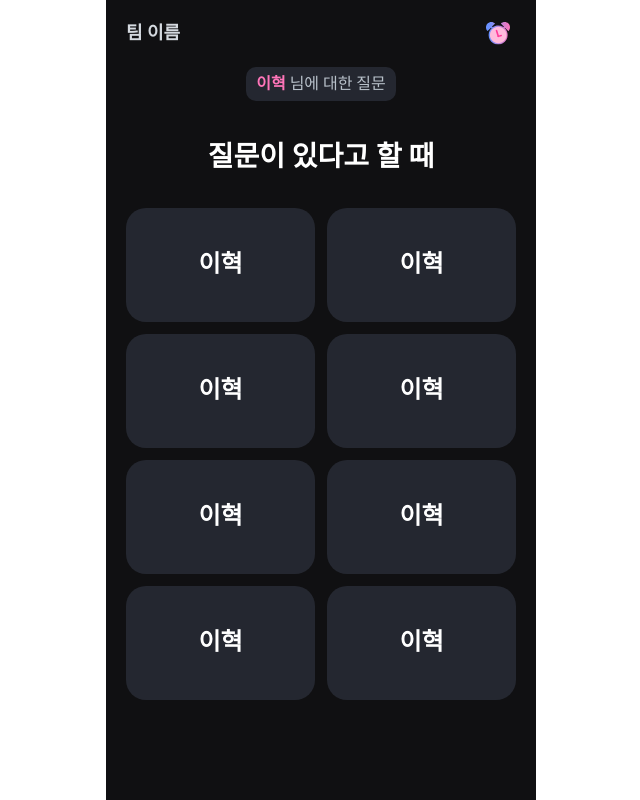
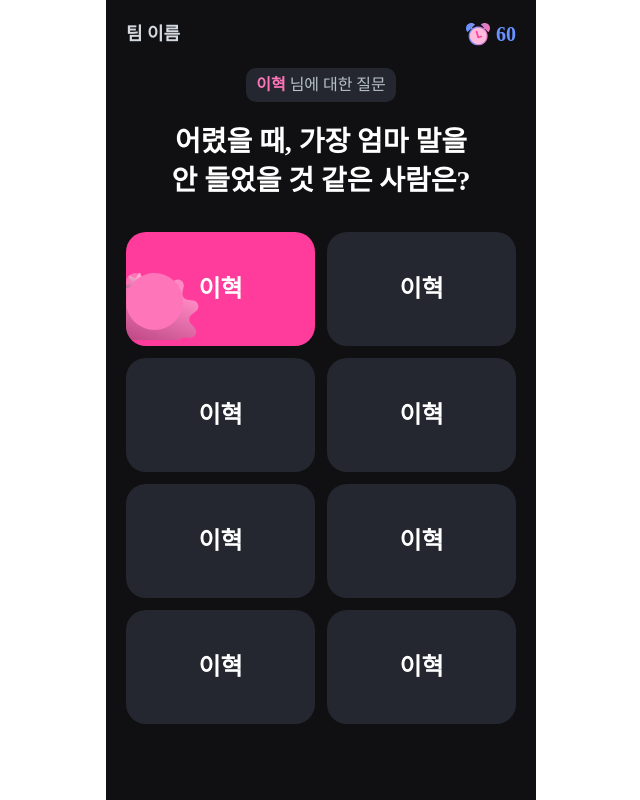
Before and after one commit to 2026-hajithon/2026-team01-impress-web, a React (Vite) app: page / in a window 1280 px wide. Shown: the whole page, without its empty margins (319-959 px from the left). Built offline with nearby package versions, Linux system fonts and the light colour scheme; a web font is replaced by a local one.

Commit message:
feat: 그래픽 import 추가

```diff
--- a/src/components/Header.jsx
+++ b/src/components/Header.jsx
@@ -1,23 +1,19 @@
 import TimerIcon from "@assets/Game/GameClock.svg";
 
-function Header({ title, timer, rightSlot, className = "" }) {
+function Header({ title, timer }) {
   return (
     <header
-      className={[
-        "flex w-full items-center justify-between",
-        "bg-transparent px-5 py-5",
-        className,
-      ].join(" ")}
+      className={
+        "flex w-full items-center justify-between bg-transparent px-5 py-5"
+      }
     >
       <h1 className="text-sub1-1 text-gray-200">{title}</h1>
-
-      {rightSlot ??
-        (timer !== undefined && (
-          <div className="flex shrink-0 items-center gap-1.5">
-            <img src={TimerIcon}></img>
-            <span className="text-head3-2 text-main-blue">{timer}</span>
-          </div>
-        ))}
+      {timer !== undefined && (
+        <div className="flex shrink-0 items-center gap-1.5">
+          <img src={TimerIcon} />
+          <span className="text-head3-2 text-main-blue">{timer}</span>
+        </div>
+      )}
     </header>
   );
 }
--- a/src/components/games/ChoiceGameTitle.jsx
+++ b/src/components/games/ChoiceGameTitle.jsx
@@ -1,14 +1,15 @@
 import Chip from "@components/Chip";
 
-const ChoiceGameTitle = () => {
+const ChoiceGameTitle = ({ chipPrefix, chipChildren, title }) => {
   return (
-    <div className="flex flex-col gap-9 w-full items-center">
+    <div className="flex flex-col gap-5 w-full items-center">
       <div>
-        <Chip size="large" prefix={"이혁"} children={"님에 대한 질문"}></Chip>
+        <Chip size="large" prefix={chipPrefix} children={chipChildren}></Chip>
       </div>
-
       <div className="flex flex-col gap-4 w-full items-center">
-        <div className="text-white text-head1-1">질문이 있다고 할 때</div>
+        <p className="text-white text-head1-1 whitespace-pre-wrap text-center">
+          {title}
+        </p>
       </div>
     </div>
   );
--- a/src/components/games/GeneralGameOptions.jsx
+++ b/src/components/games/GeneralGameOptions.jsx
@@ -1,16 +1,45 @@
-const GameOption = ({ name, idx }) => {
+import OptionGraphic1 from "@assets/Game/OptionGraphic1.svg";
+import OptionGraphic2 from "@assets/Game/OptionGraphic2.svg";
+import OptionGraphic3 from "@assets/Game/OptionGraphic3.svg";
+import OptionGraphic4 from "@assets/Game/OptionGraphic4.svg";
+import OptionGraphic5 from "@assets/Game/OptionGraphic5.svg";
+
+const GameOption = ({ name, idx, onClick, isSelected }) => {
+  // 그래픽 위치 조정 필요함
   return (
-    <div
-      className="w-full h-28.5 rounded-[20px] bg-gray-950 text-white text-head2-2 content-center text-center"
-      key={idx}
-    >
-      {name}
-    </div>
+    <>
+      {isSelected ? (
+        <div
+          className="w-full h-28.5 rounded-[20px]
+       bg-main-pink text-white text-head2-2 content-center text-center hover:cursor-pointer overflow-hidden"
+          key={idx}
+          onClick={onClick}
+        >
+          <div className="relative">
+            <img src={OptionGraphic1} className="absolute"></img>
+            <img src={OptionGraphic2} className="absolute"></img>
+            <img src={OptionGraphic3} className="absolute"></img>
+            <img src={OptionGraphic4} className="absolute"></img>
+            <img src={OptionGraphic5} className="absolute"></img>
+          </div>
+          {name}
+        </div>
+      ) : (
+        <div
+          className="w-full h-28.5 rounded-[20px]
+       bg-gray-950 text-white text-head2-2 content-center text-center hover:cursor-pointer"
+          key={idx}
+          onClick={onClick}
+        >
+          {name}
+        </div>
+      )}
+    </>
   );
 };
 
 const PARTICIPANT_LIST = [
-  { name: "이혁" },
+  { name: "이혁", isSelected: true },
   { name: "이혁" },
   { name: "이혁" },
   { name: "이혁" },
@@ -24,7 +53,13 @@ const GeneralGameOptions = (/*participantList*/) => {
   return (
     <div className="grid w-full grid-cols-2 px-5 gap-3">
       {PARTICIPANT_LIST.map((participant, idx) => {
-        return <GameOption name={participant.name} key={idx}></GameOption>;
+        return (
+          <GameOption
+            name={participant.name}
+            key={idx}
+            isSelected={participant.isSelected}
+          ></GameOption>
+        );
       })}
     </div>
   );
--- a/src/pages/games/GeneralChoiceGamePage.jsx
+++ b/src/pages/games/GeneralChoiceGamePage.jsx
@@ -4,12 +4,20 @@ import GameBackground from "./GameBackground";
 import Header from "@components/Header";
 
 const GeneralChoiceGamePage = () => {
+  // 헤더에 들어갈 게임 정보 호출
+
+  // 문제 정보 호출
+
   return (
     <div className="relative min-h-dvh">
       <GameBackground />
-      <Header title={"팀 이름"} timer></Header>
+      <Header title={"팀 이름"} timer={"60"}></Header>
       <div className="flex flex-col gap-8">
-        <ChoiceGameTitle></ChoiceGameTitle>
+        <ChoiceGameTitle
+          chipPrefix={"이혁"}
+          chipChildren={"님에 대한 질문"}
+          title={`어렸을 때, 가장 엄마 말을\n안 들었을 것 같은 사람은?`}
+        ></ChoiceGameTitle>
         <GeneralGameOptions></GeneralGameOptions>
       </div>
     </div>
```
